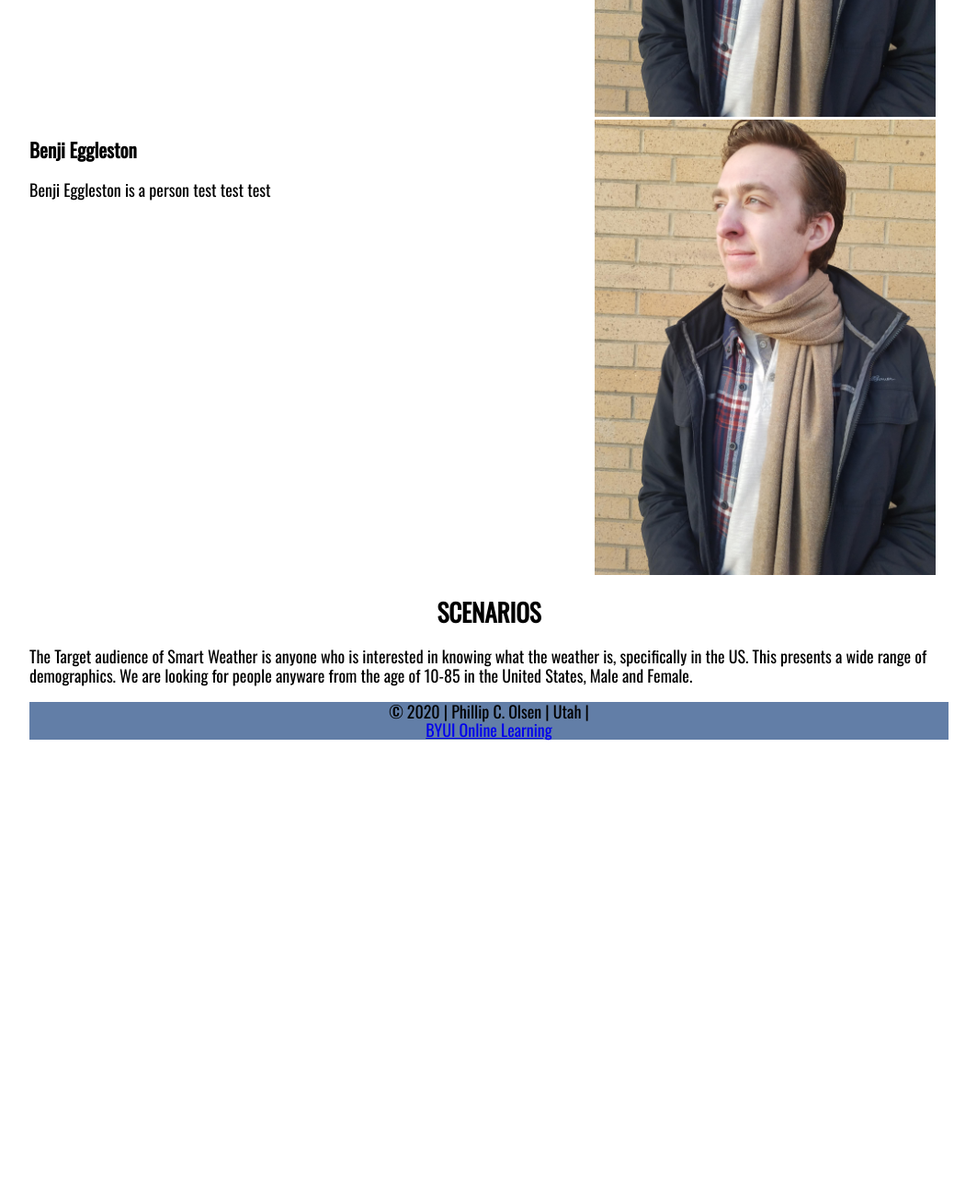
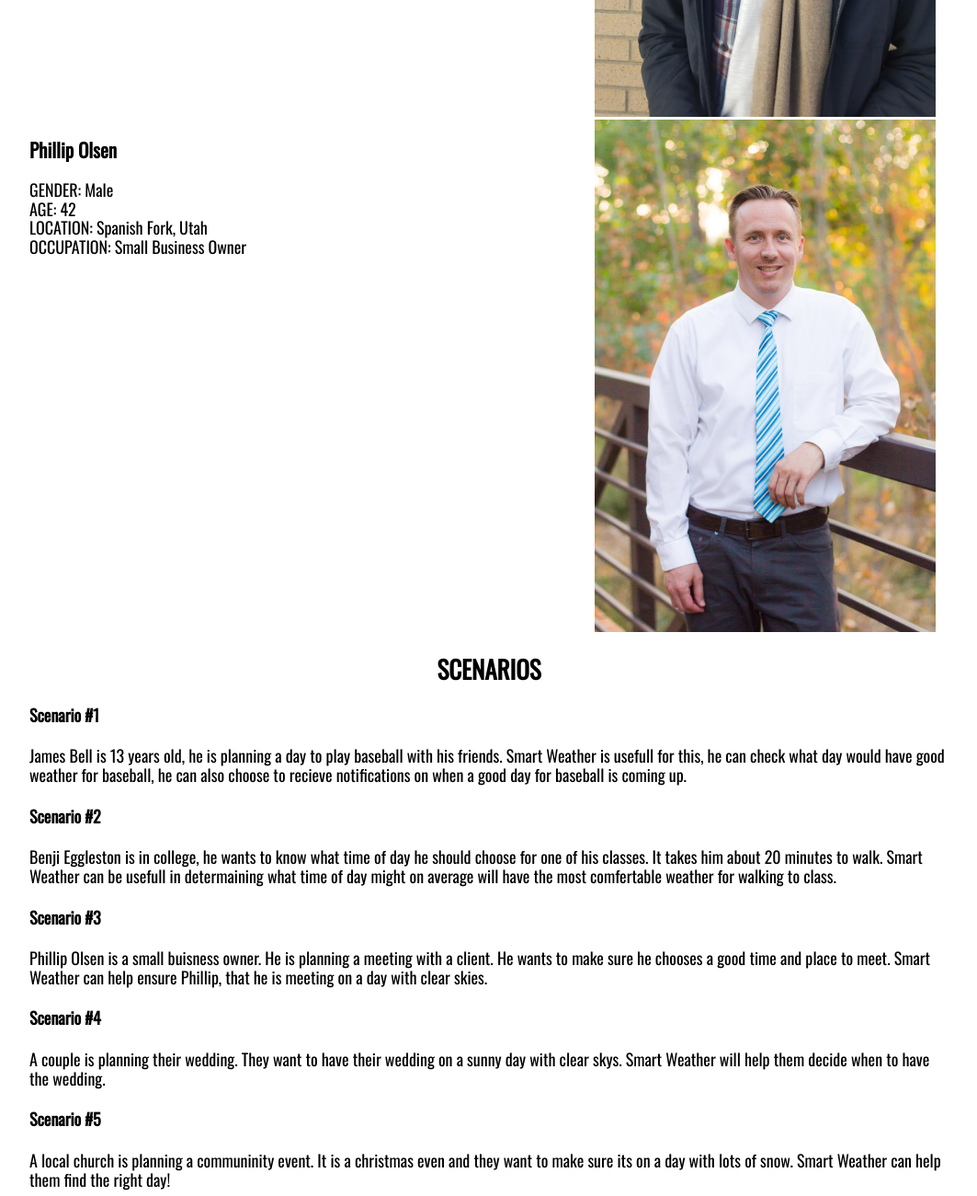
Before and after one commit to colsen20/colsen20.github.io, a plain HTML site: page lesson3/target-audience.html in a window 1280 px wide. Shown: the part 740-2040 px from the top of the page at 92% size, without its empty margins (108-1171 px from the left). Before the commit the page ends 1546 px from the top, so only its background shows below. Drawn offline with nearby package versions, Linux system fonts and the light colour scheme; files that its build step writes are made by us from their sources; a script that the page names is missing.

Commit message:
Added Scenarios

```diff
--- a/lesson3/target-audience.html
+++ b/lesson3/target-audience.html
@@ -38,7 +38,7 @@
             <h2>PERSONAS</h2>
             <section class="persona_grid">
                 <section>
-                    <h3>James Bell</h3>
+                    <h3>Benji Eggleston</h3>
                     <p>
                         GENDER:      Male  <br>
                         AGE:         23 <br>
@@ -54,11 +54,18 @@
             </section>
             <section class="persona_grid">
                 <section>
-                    <h3>Benji Eggleston</h3>
-                    <p>Benji Eggleston is a person test test test</p>
+                    <h3>Phillip Olsen</h3>
+                    <p>
+                        GENDER:      Male  <br>
+                        AGE:         42 <br>
+                        LOCATION:    Spanish Fork, Utah <br>
+                        OCCUPATION:  Small Business Owner
+                     </p>
+                     <br><br>
+                     <p></p>
                 </section>
                 <section>
-                    <img src="./media/benji.jpg" alt="" class="benji">
+                    <img src="./media/phillip.jpg" alt="" class="benji">
                 </section>
             </section>
 
@@ -66,9 +73,24 @@
 
         <section>
             <h2>SCENARIOS</h2>
-            <p>The Target audience of Smart Weather is anyone who is interested in knowing what the weather is, specifically in the US.
-                This presents a wide range of demographics.
-                We are looking for people anyware from the age of 10-85 in the United States, Male and Female.
+            <h4>Scenario #1</h4>
+            <p> James Bell is 13 years old, he is planning a day to play baseball with his friends. Smart Weather is usefull for this, he can check what day would have good weather for baseball, he can also choose to recieve notifications on when a good day for baseball is coming up.
+            </p>
+
+            <h4>Scenario #2</h4>
+            <p> Benji Eggleston is in college, he wants to know what time of day he should choose for one of his classes. It takes him about 20 minutes to walk. Smart Weather can be usefull in determaining what time of day might on average will have the most comfertable weather for walking to class.
+            </p>
+
+            <h4>Scenario #3</h4>
+            <p> Phillip Olsen is a small buisness owner. He is planning a meeting with a client. He wants to make sure he chooses a good time and place to meet. Smart Weather can help ensure Phillip, that he is meeting on a day with clear skies.
+            </p>
+
+            <h4>Scenario #4</h4>
+            <p> A couple is planning their wedding. They want to have their wedding on a sunny day with clear skys. Smart Weather will help them decide when to have the wedding.
+            </p>
+
+            <h4>Scenario #5</h4>
+            <p> A local church is planning a communinity event. It is a christmas even and they want to make sure its on a day with lots of snow. Smart Weather can help them find the right day!
             </p>
         </section>
     </main>
```
Also changed, not shown: lesson3/media/phillip.jpg (added).
